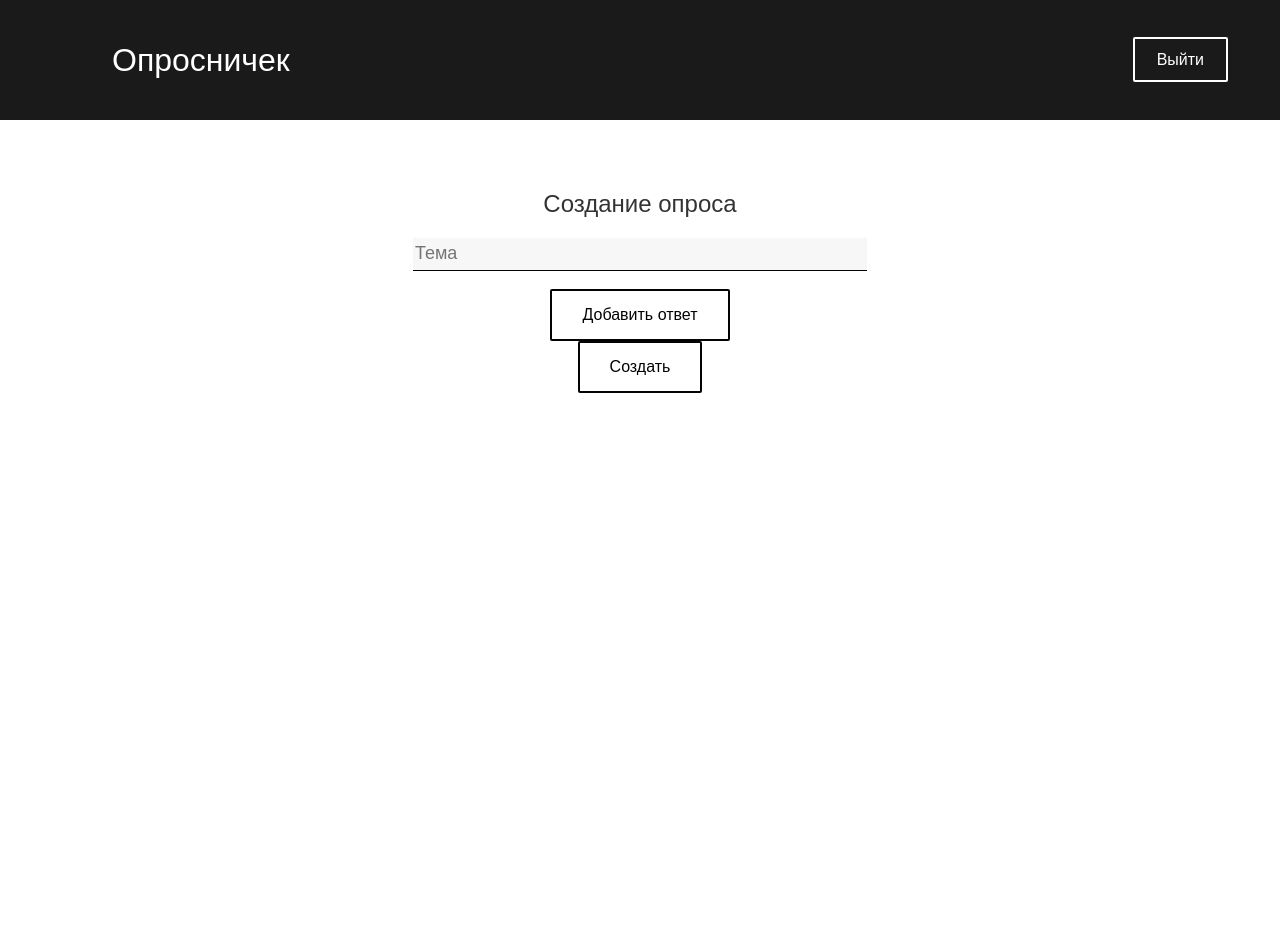
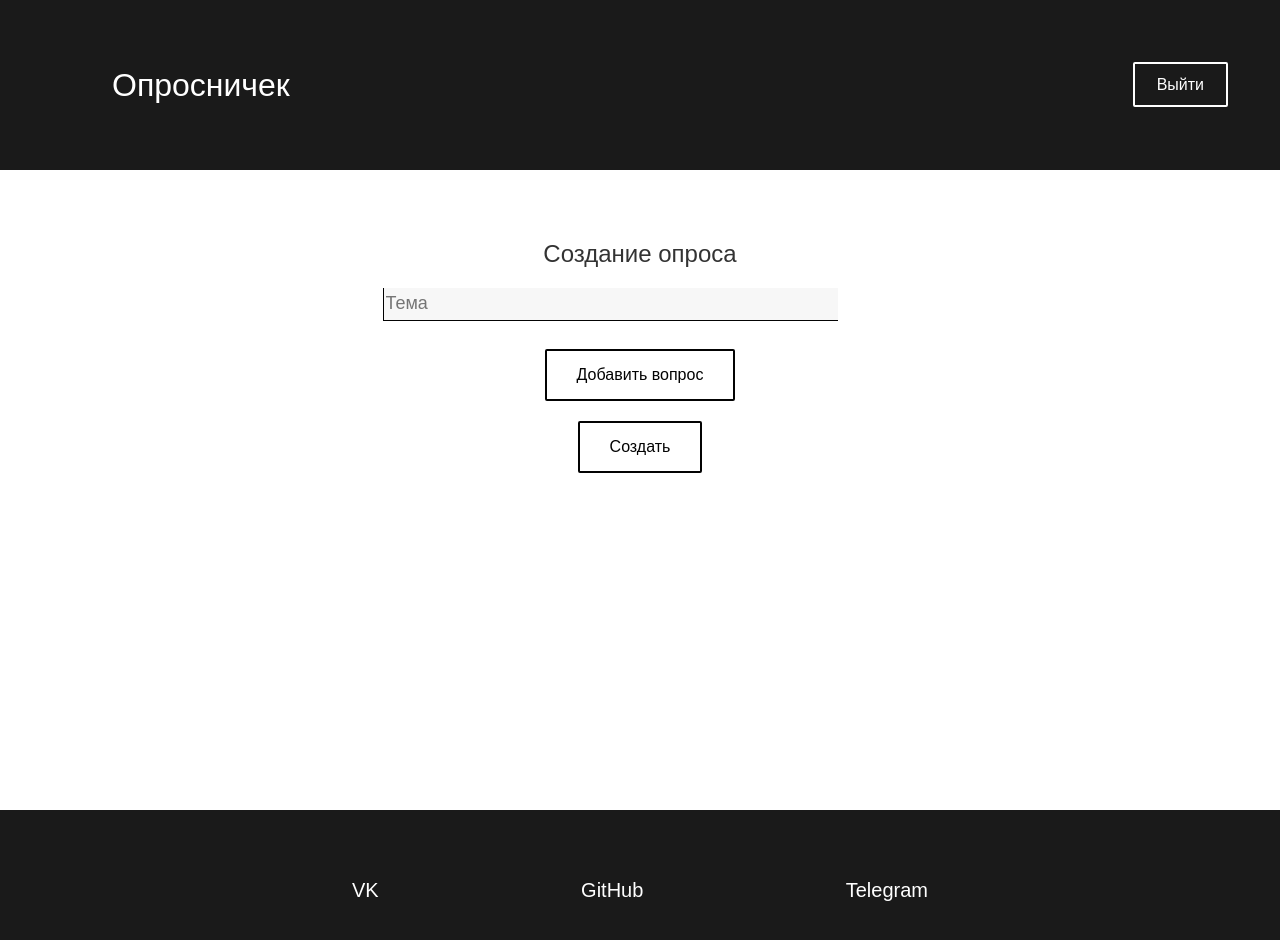
Before and after one commit to Soneech/polls-client, a Vue app: page /polls/create in a window 1280 px wide. Shown: the top 940 px of the page. Before the commit the page ends 800 px from the top, so only its background shows below. Built offline with nearby package versions, Linux system fonts and the light colour scheme; sample sign-in values are in the browser's storage.

Commit message:
Displaying polls with several questions + form for creating polls with several questions

```diff
--- a/src/App.vue
+++ b/src/App.vue
@@ -50,8 +50,17 @@
         </div>
     </header>
 
-    <div class="routes">
+    <div class="wrapper">
         <RouterView/>
+
+        <footer>
+            <div class="footer-container">
+                <a href="https://vk.com/soneech" class="footer-link" id="sign-in-btn">VK</a>
+                <a href="https://github.com/Soneech" class="footer-link" id="sign-up-btn">GitHub</a>
+                <a href="https://telegram.me/sonechous" class="footer-link" id="logout-btn">Telegram</a>
+            </div>
+        </footer>
     </div>
 
+
 </template>
--- a/src/assets/carts.css
+++ b/src/assets/carts.css
@@ -26,6 +26,6 @@
     margin-bottom: 30px;
 }
 
-.poll-link, .poll-theme {
+.poll-link {
     text-decoration: underline;
 }
--- a/src/assets/main.css
+++ b/src/assets/main.css
@@ -1,8 +1,16 @@
+html, body {
+    height: 100%;
+}
+
 body {
     font-family: 'Arial', sans-serif;
     margin: 0;
     padding: 0;
     background-color: #ffffff;
+}
+
+button {
+    cursor: pointer;
 }
 
 h1, h2, .logo-text, .error-message {
@@ -15,17 +23,46 @@ a {
     color: black;
 }
 
+.wrapper {
+    position: relative;
+    min-height: 100vh;
+}
+
 .header-container {
     width: 95%;
     margin: auto;
     display: flex;
     align-items: center;
+    height: 100px;
     justify-content: space-between;
 }
 
 header {
     background-color: #1a1a1a;
     padding: 35px 0;
+}
+
+.footer-container {
+    width: 45%;
+    font-size: 20px;
+    margin: auto;
+    display: flex;
+    align-items: center;
+    height: 100%;
+    justify-content: space-between;
+}
+
+footer {
+    position: absolute;
+    bottom: 0;
+    left: 0;
+    width: 100%;
+    background-color: #1a1a1a;
+    height: 160px;
+}
+
+.footer-link {
+    color: white;
 }
 
 .logo-text {
@@ -48,6 +85,7 @@ ul {
 
 .main-content {
     padding: 50px 0;
+    padding-bottom: 190px;
 }
 
 .main-content h2 {
--- a/src/assets/polls.css
+++ b/src/assets/polls.css
@@ -6,8 +6,8 @@
 
 .modal {
     display: none;
-    position: absolute;
-    top: 50%;
+    position: fixed;
+    top: 45vh;
     left: 50%;
     margin-top: 60px;
     transform: translate(-50%, -50%);
@@ -58,5 +58,35 @@
 .create-poll-form-block, .create-poll-form {
     display: flex;
     flex-direction: column;
+    width: 515px;
+    margin: auto;
+}
+
+.create-polls-btn {
+    padding: 10px;
+    margin-top: 10px;
+    margin-bottom: 10px;
+}
+
+.create-poll-main-btns {
+    display: flex;
+    flex-direction: column;
     align-items: center;
 }
+
+.create-poll-main-btns button {
+    margin: 10px;
+}
+
+.poll-theme-create, .question-text-create {
+    text-decoration: none;
+    border-left: 1px solid black;
+}
+
+.delete-btn {
+    padding: 7px;
+    width: 40px;
+    margin: 10px;
+    text-align: center;
+    vertical-align: middle;
+}
--- a/src/components/LoginForm.vue
+++ b/src/components/LoginForm.vue
@@ -49,7 +49,7 @@
     </form>
 
     <div :class="{ 'modal': true, 'visible': isModalVisible }">
-        <button @click="closeModalWindow">x</button>
+        <button @click="closeModalWindow">✖</button>
         <p v-if="useAuthStore().loginStatus == 400" v-for="message in useAuthStore().loginErrors.messages">{{ message }}</p>
     </div>
 
--- a/src/components/RegistrationForm.vue
+++ b/src/components/RegistrationForm.vue
@@ -39,7 +39,7 @@ import { ref } from 'vue';
     </form>
 
     <div :class="{ 'modal': true, 'visible': isModalVisible }">
-        <button @click="closeModalWindow">x</button>
+        <button @click="closeModalWindow">✖</button>
         <p v-if="useAuthStore().registrationStatus == 400" v-for="message in useAuthStore().fieldsErrors.messages">{{ message }}</p>
     </div>
 
--- a/src/views/CreatePollView.vue
+++ b/src/views/CreatePollView.vue
@@ -28,6 +28,9 @@
     };
 
     const closeModalWindow = () => {
+        if (success.value.message.length > 0) {
+            location.reload();
+        }
         isModalVisible.value = false;
     };
 
@@ -35,14 +38,19 @@
         text: string
     }
 
+    interface Question {
+        text: string,
+        answers: Answer[]
+    }
+
     interface Poll {
         theme: string,
-        answers: Answer[]
+        questions: Question[]
     }
 
     const poll = ref<Poll> ({
         theme: '',
-        answers: []
+        questions: []
     });
 
     async function onSubmit() {
@@ -67,12 +75,20 @@
         openModalWindow();
     }
 
-    function addAnswerInput() {
-        poll.value.answers.push({ text: '' });
+    function addQuestionBlock() {
+        poll.value.questions.push({text: '', answers: []})
     }
 
-    function removeAnswerInput(index: number) {
-        poll.value.answers.splice(index, 1);
+    function removeQuestionBlock(q_index: number) {
+        poll.value.questions.splice(q_index, 1);
+    }
+
+    function addAnswerInput(q_index: number) {
+        poll.value.questions[q_index].answers.push({text: ''});
+    }
+
+    function removeAnswerInput(q_index: number, a_index: number) {
+        poll.value.questions[q_index].answers.splice(a_index, 1);
     }
 </script>
 
@@ -81,21 +97,34 @@
         <div class="create-poll-form-block">
             <h2>Создание опроса</h2>
             <form @submit.prevent="onSubmit" class ="create-poll-form">
-                <input type="text" id="theme" class="form-input" placeholder="Тема" v-model="poll.theme"><br>
+                <input type="text" id="theme" class="form-input poll-theme-create" placeholder="Тема" v-model="poll.theme"><br>
 
-                <button type="button" class ="default-button" @click="addAnswerInput">Добавить ответ</button>
+                <div class="question-block" v-for="(question, q_index) in poll.questions" :key="q_index">
+                    <br>
 
-                <div v-for="(answer, index) in poll.answers" :key="index" class="answer-input-container">
-                    <input type="text" :id="'answer_' + index" class="form-input" placeholder="Вариант ответа" v-model="answer.text"/>
-                    <button type="button" class="default-button" @click="removeAnswerInput(index)">Удалить</button>
+                    <input type="text" :id="'question_' + q_index" class="form-input question-text-create" placeholder="Текст вопроса" v-model="question.text"/>
+                    <button type="button" class ="default-button delete-btn" @click="removeQuestionBlock(q_index)">✖</button>
+
+                    <div v-for="(answer, a_index) in question.answers" :key="a_index" class="answer-input-container">
+                        <input type="text" :id="'answer_' + a_index" class="form-input" placeholder="Вариант ответа" v-model="answer.text"/>
+                        <button type="button" class="default-button delete-btn" @click="removeAnswerInput(q_index, a_index)">✖</button>
+                    </div>
+
+                    <button type="button" class ="default-button create-polls-btn" @click="addAnswerInput(q_index)">Добавить ответ</button>
+
+                    <br>
                 </div>
 
-                <button type="submit" class ="default-button">Создать</button>
+                <div class="create-poll-main-btns">
+                    <button type="button" class ="default-button" @click="addQuestionBlock">Добавить вопрос</button>
+                    <button type="submit" class ="default-button">Создать</button>
+                </div>
+
             </form>
         </div>
 
         <div :class="{ 'modal': true, 'visible': isModalVisible }">
-            <button @click="closeModalWindow">x</button>
+            <button @click="closeModalWindow">✖</button>
             <p v-if="error.messages.length > 0" v-for="message in error.messages">{{ message }}</p>
             <p v-else>{{ success.message }}</p>
         </div>
```
Also changed, not shown: src/views/PollPageView.vue (+35 -18 lines).
